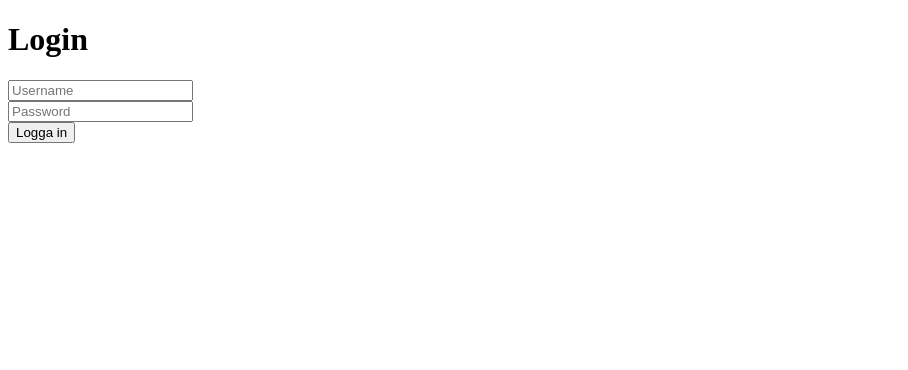
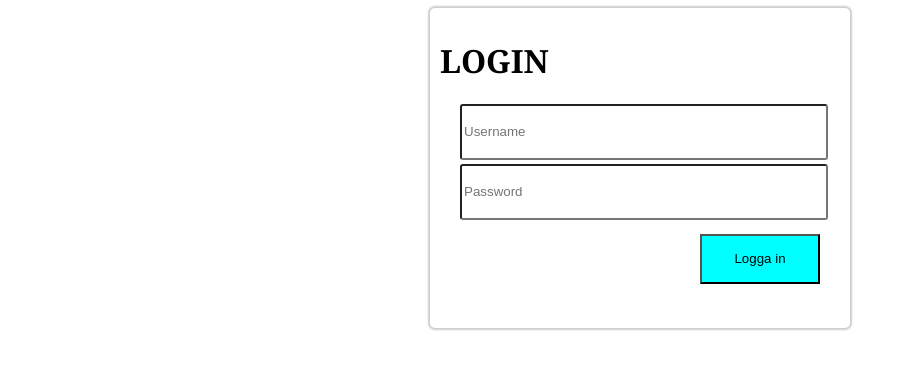
Before and after one commit to timkhad/Login, a plain HTML site: page index.html in a window 1280 px wide. Shown: the whole page, without its empty margins (0-908 px from the left). Drawn offline with Linux system fonts and the light colour scheme.

Commit message:
script.js

```diff
--- a/index.html
+++ b/index.html
@@ -5,6 +5,7 @@
     <meta charset="UTF-8">
     <meta name="viewport" content="width=Användarnamn och lösenorddiv, initial-scale=1.0">
     <link rel="stylesheet" href="style.css">
+    <script src="script.js"></script>
     <title>Document</title>
 
 </head>
@@ -40,41 +41,6 @@
     </div>
 
 
-
-    <!-- JavaScript -->
-    <script>
-        const correctUsername = "test";
-        const correctPassword = "1234";
-
-        function login() {
-
-            const username = document.getElementById('username').value;
-            const password = document.getElementById('password').value;
-
-            if (username === correctUsername && password === correctPassword) {
-                // Visa välkomstsidan och göm inloggningssida
-                document.getElementById('login').classList.add('hidden');
-                document.getElementById('welcomePage').classList.remove('hidden');
-            } else {
-                // Visa felmeddelande
-                document.getElementById('login').classList.add('hidden');
-                document.getElementById('errorPage').classList.remove('hidden');
-            }
-        }
-
-        function logout() {
-            // Göm välkomstsidan och visa inloggningsformuläret
-            document.getElementById('welcomePage').classList.add('hidden');
-            document.getElementById('login').classList.remove('hidden');
-        }
-
-        function goBackToLogin() {
-            // Göm felmeddelandet och visa inloggningsformuläret
-            document.getElementById('errorPage').classList.add('hidden');
-            document.getElementById('login').classList.remove('hidden');
-        }
-    </script>
-
 </body>
 
 </html>
--- /dev/null
+++ b/script.js
@@ -0,0 +1,30 @@
+const correctUsername = "test";
+const correctPassword = "1234";
+
+function login() {
+
+    const username = document.getElementById('username').value;
+    const password = document.getElementById('password').value;
+
+    if (username === correctUsername && password === correctPassword) {
+        // Visa välkomstsidan och göm inloggningssida
+        document.getElementById('login').classList.add('hidden');
+        document.getElementById('welcomePage').classList.remove('hidden');
+    } else {
+        // Visa felmeddelande
+        document.getElementById('login').classList.add('hidden');
+        document.getElementById('errorPage').classList.remove('hidden');
+    }
+}
+
+function logout() {
+    // Göm välkomstsidan och visa inloggningsformuläret
+    document.getElementById('welcomePage').classList.add('hidden');
+    document.getElementById('login').classList.remove('hidden');
+}
+
+function goBackToLogin() {
+    // Göm felmeddelandet och visa inloggningsformuläret
+    document.getElementById('errorPage').classList.add('hidden');
+    document.getElementById('login').classList.remove('hidden');
+}
--- a/style.css
+++ b/style.css
@@ -1,5 +1,50 @@
-.hidden{
-display: none;
+.hidden {
+    display: none;
+}
 
+.wrapper {
+    display: flex;
+    justify-content: center;
+    align-items: center;
+}
 
+#login {
+    width: 50%;
+    max-width: 400px;
+    height: 300px;
+    padding: 10px;
+    box-shadow: 0 0 2px 2px #ccc;
+    border-radius: 5px;
+    background-color: #fff;
 }
+
+.input-box{
+    width: 90%;
+    margin: 10px auto;
+    height: 50px;
+}
+
+input {
+    height:100%;
+    width: 100%;
+    border-radius: 3px;
+}
+
+button {
+    height: 50px;
+    width: 120px;
+    background-color: aqua;
+    color: black;
+    float: right;
+    margin: 10px 5%;
+}
+
+button:hover {
+    cursor: pointer;
+    background-color: blue;
+    color: #fff;
+}
+h1{
+    text-transform: uppercase;
+    font-family: Georgia, 'Times New Roman', Times, serif;
+}
```
Also changed, not shown: uppgift.txt (added).
